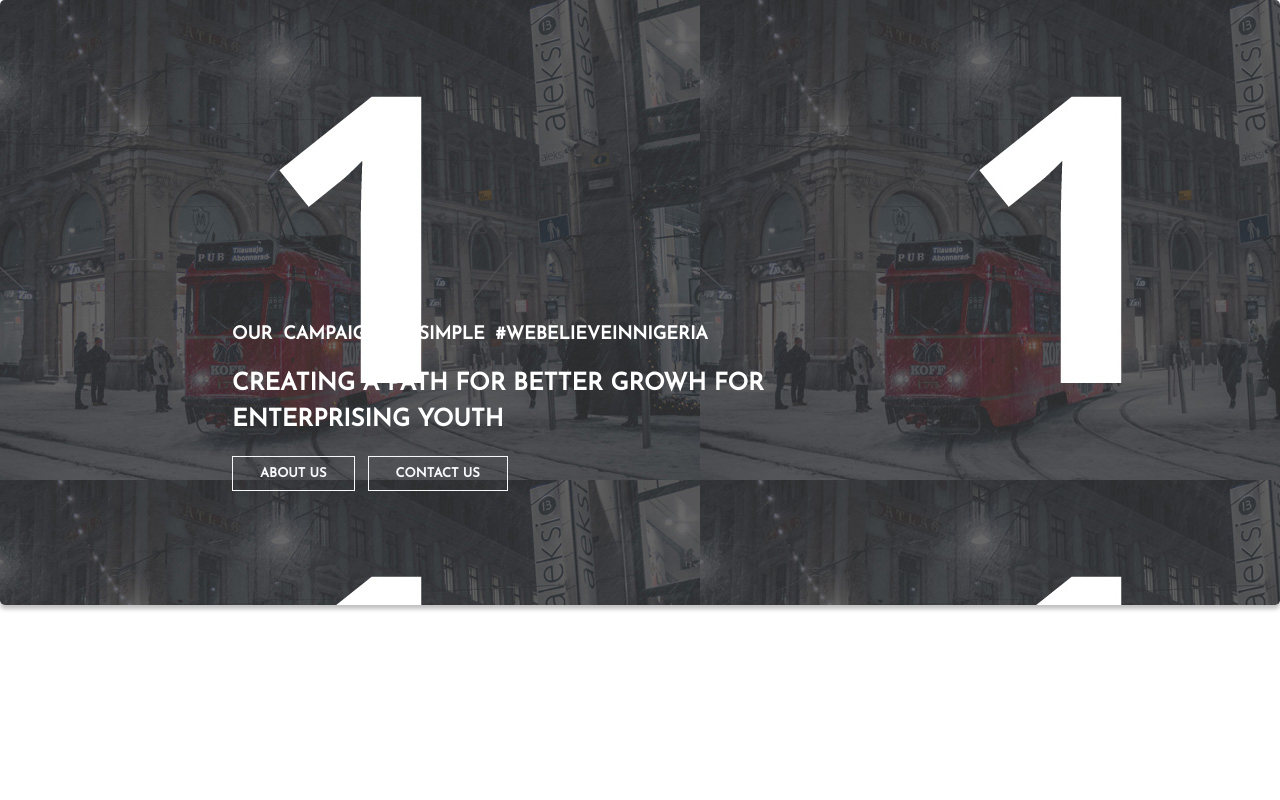
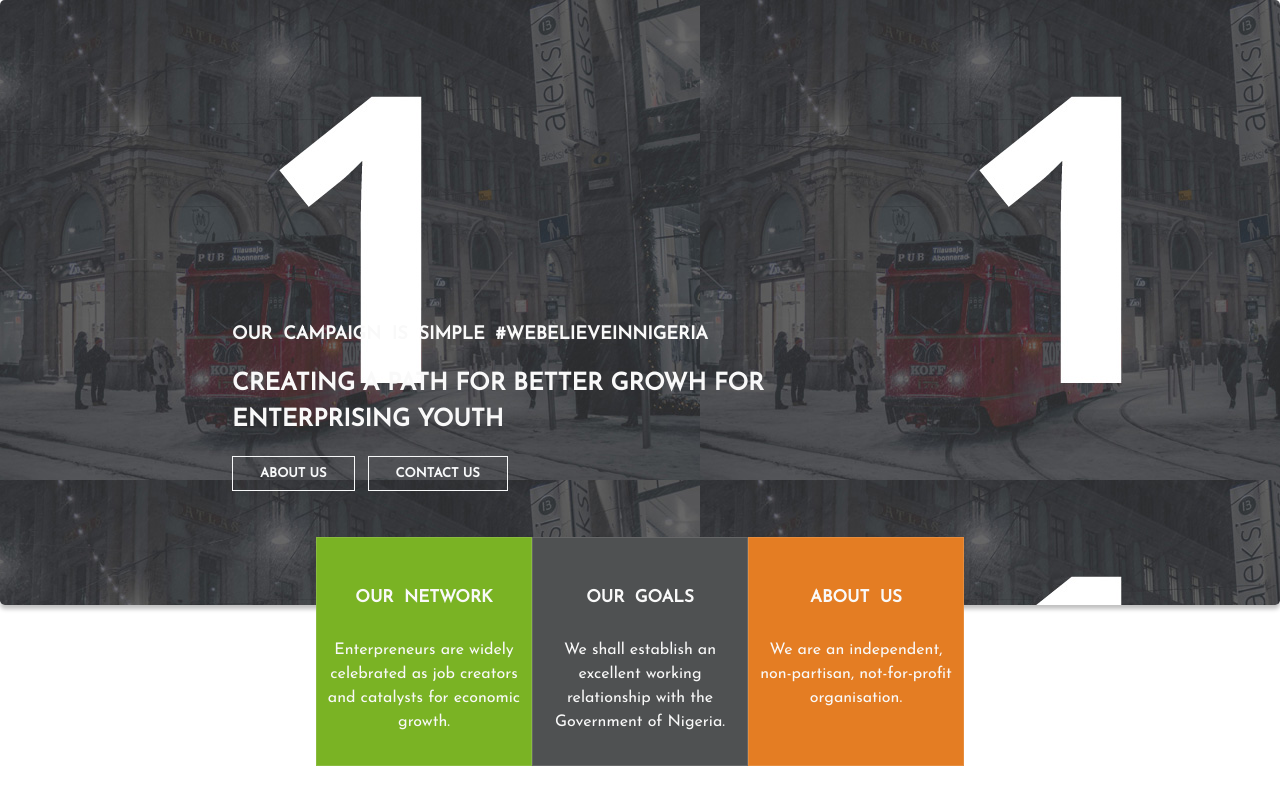
Before and after one commit to davidobodo/yesNigeria, a plain HTML site: page figma.html in a window 1280 px wide. Drawn offline with Linux system fonts and the light colour scheme.

Commit message:
summary blocks completed

```diff
--- a/figma.css
+++ b/figma.css
@@ -3,7 +3,6 @@
 	padding: 0;
 	box-sizing: border-box;
 	font-family: 'Josefin Sans', sans-serif;
-	color:#fff;
 }
 
 .jumbotron{
@@ -43,3 +42,43 @@
 	padding: 7px 27px 7px 27px;
 	font-weight: bold;
 }
+
+.our_summary{
+	color: #f9f9f9;
+	display: flex;
+    justify-content: center;
+    z-index: 100;
+    margin-top: -100px;
+}
+.sum{
+	width: 216px;
+	height: 229px;
+	padding: 0 10px;
+}
+
+.sum h4{
+	margin-top: 50px;
+	margin-bottom: 30px;
+	font-size: 17px;
+	font-weight: 600;
+	word-spacing: 5px;
+}
+
+.sum p{
+	font-weight: 300;
+}
+
+.summaryNetwork{
+	background-color: #7AB324;
+	border: 1px solid #8ABB3E;
+}
+
+.summaryGoals{
+	background-color: #4F5152;
+	border: 1px solid #656667;
+}
+
+.summaryAbout_us{
+	background-color: #E47D23;
+	border: 1px solid #E68D3D;
+}
--- a/figma.html
+++ b/figma.html
@@ -16,7 +16,21 @@
 						<button type="button" class="btn btn-outline-light mr-2 rounded-0">ABOUT US</button>
 						<button type="button" class="btn btn-outline-light rounded-0">CONTACT US</button>
 					</div>
+			</div>
+		</div>
 
+		<div class="our_summary text-center">
+			<div class="summaryNetwork sum">
+				<h4>OUR NETWORK</h4>
+				<p> Enterpreneurs are widely celebrated as job creators and catalysts for economic growth.</p>
+			</div>
+			<div class="summaryGoals sum">
+				<h4>OUR GOALS</h4>
+				<p>We shall establish an excellent working relationship with the Government of Nigeria.</p>
+			</div>
+			<div class="summaryAbout_us sum">
+				<h4>ABOUT US</h4>
+				<p>We are an independent, non-partisan, not-for-profit organisation.</p>
 			</div>
 		</div>
 	</div>
```
